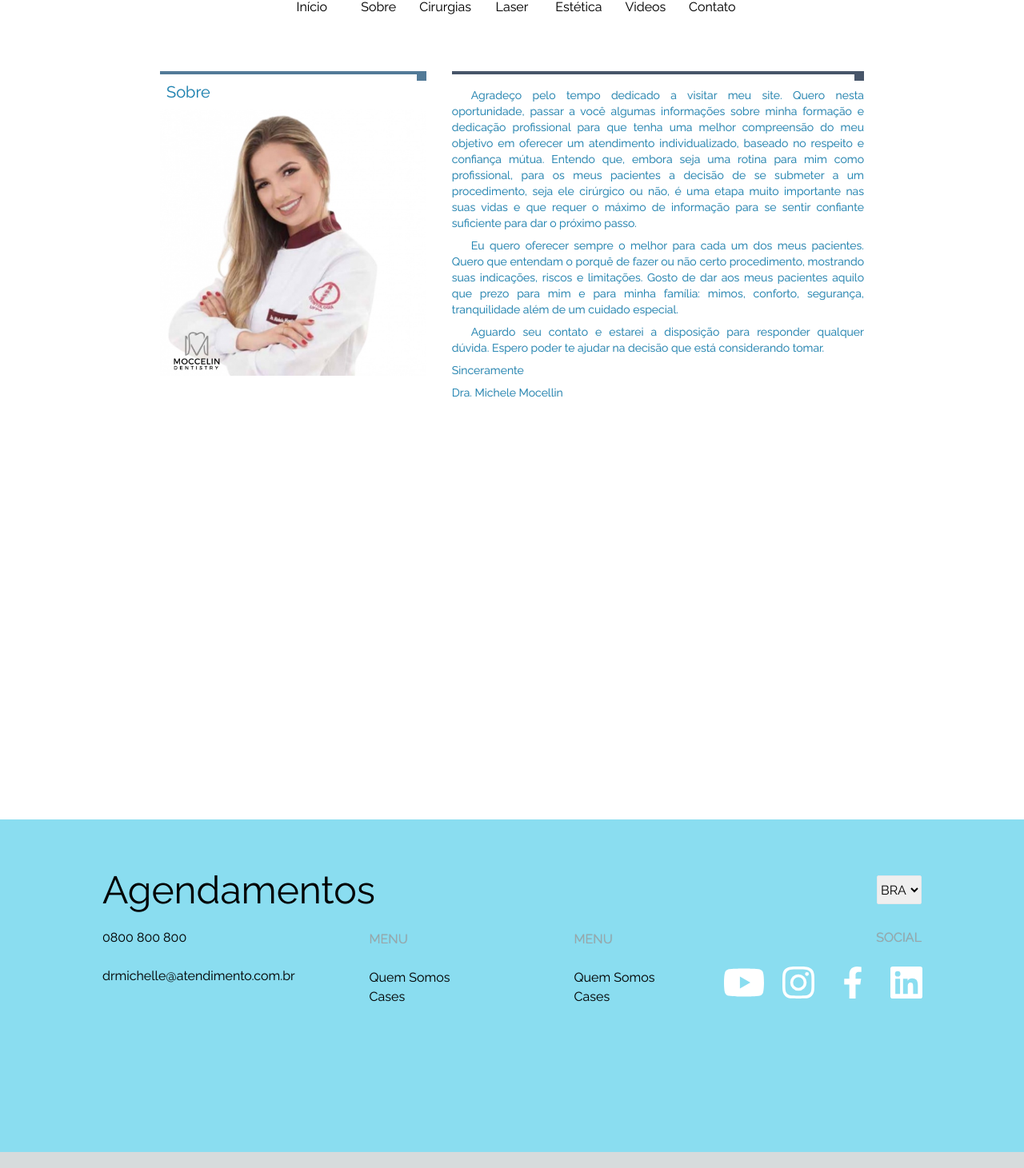
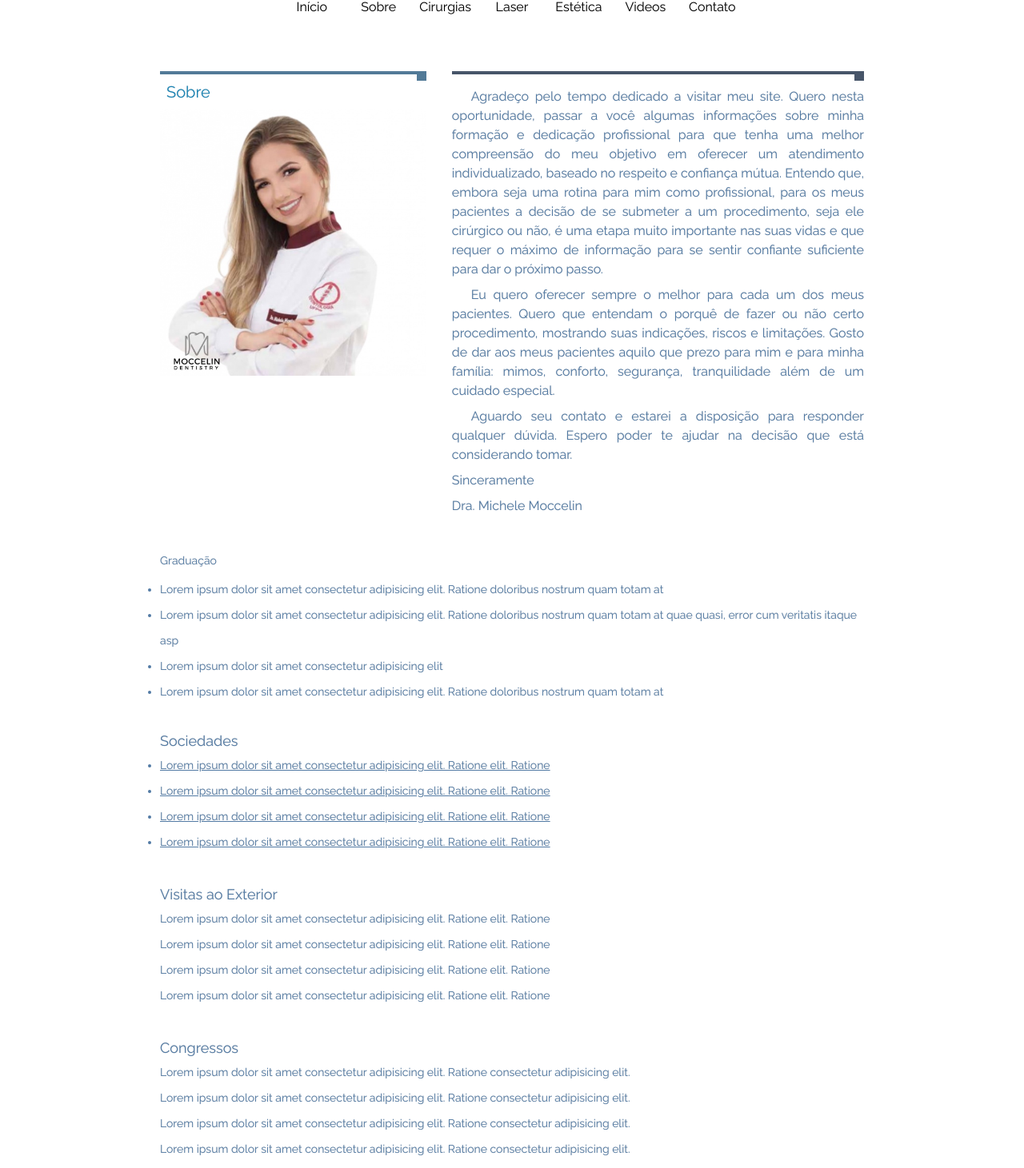
Before and after one commit to Robsonnsbr/landing-page-michele, a Next.js app: page /Sobre in a window 1280 px wide. Shown: the part 239-1700 px from the top of the page at 80% size. Built offline with nearby package versions, Linux system fonts and the light colour scheme.

Commit message:
feat: replace titles route

```diff
--- a/src/app/Cirurgias/page.tsx
+++ b/src/app/Cirurgias/page.tsx
@@ -1,5 +1,13 @@
 import React from 'react';
 import Motion from 'src/components/common/Motion';
+
+import { Metadata } from 'next';
+
+export const metadata: Metadata = {
+  title: {
+    absolute: 'Cirurgias | michelemoccelin'
+  }
+};
 
 function Cirurgias() {
   return (
--- a/src/app/Contato/page.tsx
+++ b/src/app/Contato/page.tsx
@@ -1,5 +1,13 @@
 import React from 'react';
 import Motion from 'src/components/common/Motion';
+
+import { Metadata } from 'next';
+
+export const metadata: Metadata = {
+  title: {
+    absolute: 'Contato | michelemoccelin'
+  }
+};
 
 function Contato() {
   return (
--- a/src/app/Laser/page.tsx
+++ b/src/app/Laser/page.tsx
@@ -1,5 +1,13 @@
 import React from 'react';
 import Motion from 'src/components/common/Motion';
+
+import { Metadata } from 'next';
+
+export const metadata: Metadata = {
+  title: {
+    absolute: 'Laser | michelemoccelin'
+  }
+};
 
 function Laser() {
   return (
--- a/src/app/Sobre/page.tsx
+++ b/src/app/Sobre/page.tsx
@@ -1,12 +1,22 @@
+import { Metadata } from 'next';
 import React from 'react';
 import Motion from 'src/components/common/Motion';
-import { SectionInfo } from 'src/components/sections/sobre';
+import { SectionAbout, SectionInfo } from 'src/components/sections/sobre';
+
+export const metadata: Metadata = {
+  title: {
+    absolute: 'Sobre | michelemoccelin'
+  }
+};
 
 function Sobre() {
   return (
     <Motion>
       <main className="class-Main">
         <div className="grid grid-auto-rows-auto gap-4  pt-14">
+          <section>
+            <SectionAbout />
+          </section>
           <section>
             <SectionInfo />
           </section>
--- a/src/app/Videos/page.tsx
+++ b/src/app/Videos/page.tsx
@@ -1,5 +1,13 @@
 import React from 'react';
 import Motion from 'src/components/common/Motion';
+
+import { Metadata } from 'next';
+
+export const metadata: Metadata = {
+  title: {
+    absolute: 'Videos | michelemoccelin'
+  }
+};
 
 function Videos() {
   return (
--- a/src/app/layout.tsx
+++ b/src/app/layout.tsx
@@ -28,7 +28,10 @@ const isValidFont = () => {
 };
 
 export const metadata: Metadata = {
-  title: 'landing-page',
+  title: {
+    default: 'Michele Moccelin',
+    template: '%s | michelemoccelin'
+  },
   description: 'landing page Dr. Michele M.'
 };
 
--- /dev/null
+++ b/src/components/sections/sobre/SectionAbout.tsx
@@ -0,0 +1,68 @@
+import Line from '../../common/Line';
+import Image from 'next/image';
+import imagemMichele from '@/assets/imagens-sobre/imagem-michele.png';
+
+const SectionAbout = () => {
+  return (
+    <>
+      <div className="m-auto pl-2 pr-2 sm:max-w-[80%] md:max-w-[70%]">
+        <ul className="flex-col sm:grid grid-cols-2 lg:grid-cols-5 gap-2 sm:gap-8">
+          <li className="col-span-2 row-span-1">
+            <div className=" w-full h-fit">
+              <Line style="bg-lineColor" />
+              <h1 className="p-2 text-xl text-left text-secondaryColor">
+                Sobre
+              </h1>
+              <Image
+                src={imagemMichele}
+                width={500}
+                height={500}
+                placeholder="blur"
+                priority
+                style={{ width: '100%', height: '100%' }}
+                alt={'imagem-micchele'}
+              />
+            </div>
+          </li>
+          <li className="col-span-3 row-span-1">
+            <div className="w-full">
+              <Line />
+              <div className="indent-6 text-justify text-base max-w-2xl mx-auto my-4 tracking-normal text-thirdColor">
+                <p className="pb-2">
+                  Agradeço pelo tempo dedicado a visitar meu site. Quero nesta
+                  oportunidade, passar a você algumas informações sobre minha
+                  formação e dedicação profissional para que tenha uma melhor
+                  compreensão do meu objetivo em oferecer um atendimento
+                  individualizado, baseado no respeito e confiança mútua.
+                  Entendo que, embora seja uma rotina para mim como
+                  profissional, para os meus pacientes a decisão de se submeter
+                  a um procedimento, seja ele cirúrgico ou não, é uma etapa
+                  muito importante nas suas vidas e que requer o máximo de
+                  informação para se sentir confiante suficiente para dar o
+                  próximo passo.
+                </p>
+                <p className="pb-2">
+                  Eu quero oferecer sempre o melhor para cada um dos meus
+                  pacientes. Quero que entendam o porquê de fazer ou não certo
+                  procedimento, mostrando suas indicações, riscos e limitações.
+                  Gosto de dar aos meus pacientes aquilo que prezo para mim e
+                  para minha família: mimos, conforto, segurança, tranquilidade
+                  além de um cuidado especial.
+                </p>
+                <p className="pb-2">
+                  Aguardo seu contato e estarei a disposição para responder
+                  qualquer dúvida. Espero poder te ajudar na decisão que está
+                  considerando tomar.
+                </p>
+                <p className="pb-2 indent-0">Sinceramente</p>
+                <p className="pb-2 indent-0">Dra. Michele Moccelin</p>
+              </div>
+            </div>
+          </li>
+        </ul>
+      </div>
+    </>
+  );
+};
+
+export default SectionAbout;
--- a/src/components/sections/sobre/SectionInfo.tsx
+++ b/src/components/sections/sobre/SectionInfo.tsx
@@ -1,63 +1,97 @@
-import Line from '../../common/Line';
-import Image from 'next/image';
-import imagemMichele from '@/assets/imagens-sobre/imagem-michele.png';
-
 const SectionInfo = () => {
   return (
     <>
-      <div className="m-auto pl-2 pr-2 sm:max-w-[80%] md:max-w-[70%]">
-        <ul className="flex-col sm:grid grid-cols-2 lg:grid-cols-5 grid-rows-2 gap-2 sm:gap-8">
-          <li className="col-span-2 row-span-1">
-            <div className=" w-full h-fit">
-              <Line style="bg-lineColor" />
-              <h1 className="p-2 text-xl text-left text-secondaryColor">
-                Sobre
-              </h1>
-              <Image
-                src={imagemMichele}
-                width={500}
-                height={500}
-                placeholder="blur"
-                priority
-                style={{ width: '100%', height: '100%' }}
-                alt={'imagem-michele'}
-              />
-            </div>
+      <div className="m-auto pl-2 pr-2 sm:max-w-[80%] md:max-w-[70%] text-thirdColor">
+        <ul className="flex-col sm:grid grid-cols-1 auto-rows-auto gap-2 sm:gap-8 text-left leading-8 text-sm">
+          <li className="row-span-1">
+            <h3 className=" mb-1">Graduação</h3>
+            <ul className="list-disc">
+              <li>
+                Lorem ipsum dolor sit amet consectetur adipisicing elit. Ratione
+                doloribus nostrum quam totam at
+              </li>
+              <li>
+                Lorem ipsum dolor sit amet consectetur adipisicing elit. Ratione
+                doloribus nostrum quam totam at quae quasi, error cum veritatis
+                itaque asp
+              </li>
+              <li>Lorem ipsum dolor sit amet consectetur adipisicing elit</li>
+              <li>
+                Lorem ipsum dolor sit amet consectetur adipisicing elit. Ratione
+                doloribus nostrum quam totam at
+              </li>
+            </ul>
           </li>
-          <li className="col-span-3 row-span-1">
-            <div className="w-full">
-              <Line />
-              <div className="indent-6 text-justify text-sm max-w-2xl mx-auto my-4 tracking-normal text-secondaryColor">
-                <p className="pb-2">
-                  Agradeço pelo tempo dedicado a visitar meu site. Quero nesta
-                  oportunidade, passar a você algumas informações sobre minha
-                  formação e dedicação profissional para que tenha uma melhor
-                  compreensão do meu objetivo em oferecer um atendimento
-                  individualizado, baseado no respeito e confiança mútua.
-                  Entendo que, embora seja uma rotina para mim como
-                  profissional, para os meus pacientes a decisão de se submeter
-                  a um procedimento, seja ele cirúrgico ou não, é uma etapa
-                  muito importante nas suas vidas e que requer o máximo de
-                  informação para se sentir confiante suficiente para dar o
-                  próximo passo.
-                </p>
-                <p className="pb-2">
-                  Eu quero oferecer sempre o melhor para cada um dos meus
-                  pacientes. Quero que entendam o porquê de fazer ou não certo
-                  procedimento, mostrando suas indicações, riscos e limitações.
-                  Gosto de dar aos meus pacientes aquilo que prezo para mim e
-                  para minha família: mimos, conforto, segurança, tranquilidade
-                  além de um cuidado especial.
-                </p>
-                <p className="pb-2">
-                  Aguardo seu contato e estarei a disposição para responder
-                  qualquer dúvida. Espero poder te ajudar na decisão que está
-                  considerando tomar.
-                </p>
-                <p className="pb-2 indent-0">Sinceramente</p>
-                <p className="pb-2 indent-0">Dra. Michele Mocellin</p>
-              </div>
-            </div>
+          <li className="row-span-1 mb-1">
+            <h3 className="text-lg">Sociedades </h3>
+            <ul className="list-disc underline">
+              <li>
+                Lorem ipsum dolor sit amet consectetur adipisicing elit. Ratione
+                elit. Ratione
+              </li>
+              <li>
+                Lorem ipsum dolor sit amet consectetur adipisicing elit. Ratione
+                elit. Ratione
+              </li>
+              <li>
+                Lorem ipsum dolor sit amet consectetur adipisicing elit. Ratione
+                elit. Ratione
+              </li>
+              <li>
+                Lorem ipsum dolor sit amet consectetur adipisicing elit. Ratione
+                elit. Ratione
+              </li>
+            </ul>
+          </li>
+          <li className="row-span-1 mb-1">
+            <h3 className="text-lg">Visitas ao Exterior </h3>
+            <ul>
+              <li>
+                Lorem ipsum dolor sit amet consectetur adipisicing elit. Ratione
+                elit. Ratione
+              </li>
+              <li>
+                Lorem ipsum dolor sit amet consectetur adipisicing elit. Ratione
+                elit. Ratione
+              </li>
+              <li>
+                Lorem ipsum dolor sit amet consectetur adipisicing elit. Ratione
+                elit. Ratione
+              </li>
+              <li>
+                Lorem ipsum dolor sit amet consectetur adipisicing elit. Ratione
+                elit. Ratione
+              </li>
+            </ul>
+          </li>
+          <li className="row-span-1 mb-1">
+            <h3 className="text-lg">Congressos</h3>
+            <ul>
+              <li>
+                Lorem ipsum dolor sit amet consectetur adipisicing elit. Ratione
+                consectetur adipisicing elit.
+              </li>
+              <li>
+                Lorem ipsum dolor sit amet consectetur adipisicing elit. Ratione
+                consectetur adipisicing elit.
+              </li>
+              <li>
+                Lorem ipsum dolor sit amet consectetur adipisicing elit. Ratione
+                consectetur adipisicing elit.
+              </li>
+              <li>
+                Lorem ipsum dolor sit amet consectetur adipisicing elit. Ratione
+                consectetur adipisicing elit.
+              </li>
+              <li>
+                Lorem ipsum dolor sit amet consectetur adipisicing elit. Ratione
+                consectetur adipisicing elit.
+              </li>
+              <li>
+                Lorem ipsum dolor sit amet consectetur adipisicing elit. Ratione
+                consectetur adipisicing elit.
+              </li>
+            </ul>
           </li>
         </ul>
       </div>
--- a/src/components/sections/sobre/index.ts
+++ b/src/components/sections/sobre/index.ts
@@ -1,3 +1,4 @@
+import SectionAbout from './SectionAbout';
 import SectionInfo from './SectionInfo';
 
-export { SectionInfo };
+export { SectionAbout, SectionInfo };
```
Also changed, not shown: src/app/Aesthetics/page.tsx (+8 -0 lines), src/app/page.tsx (+8 -2 lines), src/components/sections/home/SectionInfo.tsx (+4 -4 lines).
